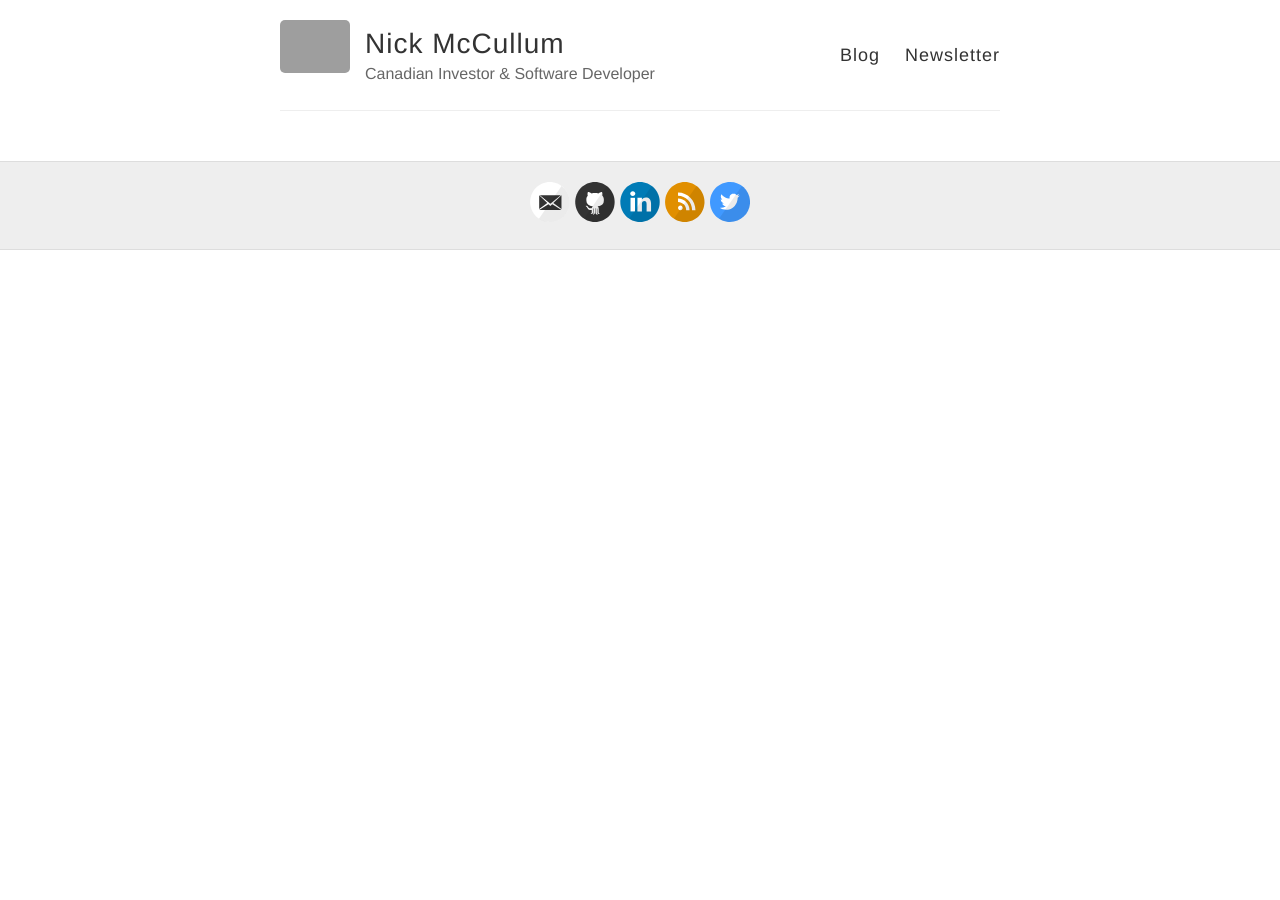
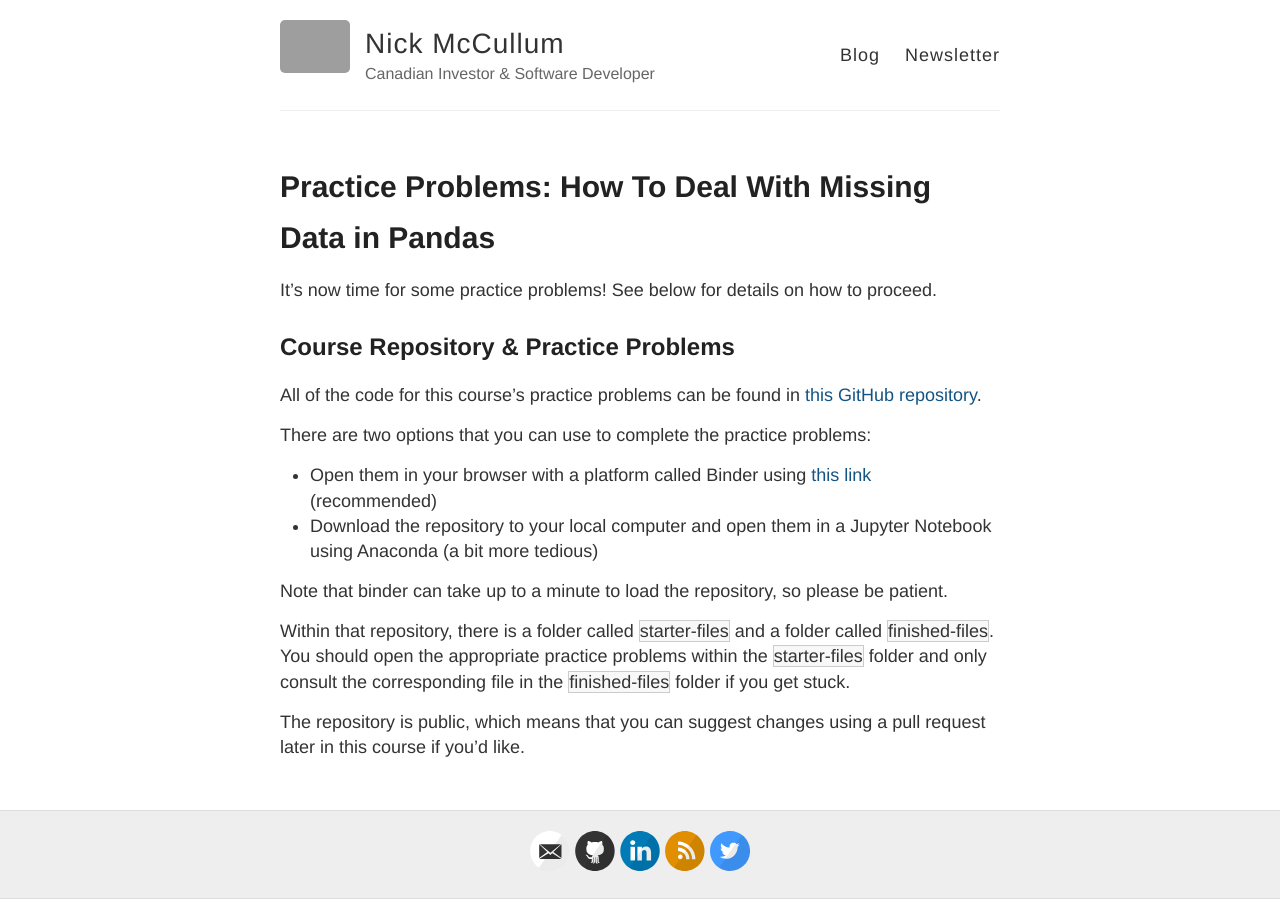
Before and after one commit to rosyberti/website, a Jekyll site: the page built from advanced-python/missing-data-pandas-practice-problems.md, in a window 1280 px wide. Built offline with Jekyll 4.4.1, drawn with Linux system fonts in a browser that asks for light colours; our own code applies the rules of GitHub Pages for plain Markdown files; grey boxes are pictures that could not be loaded.

Commit message:
added practice problem text

```diff
--- a/advanced-python/missing-data-pandas-practice-problems.md
+++ b/advanced-python/missing-data-pandas-practice-problems.md
@@ -1,4 +1,21 @@
 ---
 layout: page
-title: Practice Problems: How To Deal With Missing Data in Pandas
+title: 'Practice Problems: How To Deal With Missing Data in Pandas'
 ---
+
+It's now time for some practice problems! See below for details on how to proceed.
+
+## Course Repository & Practice Problems
+
+All of the code for this course's practice problems can be found in [this GitHub repository](https://github.com/nicholasmccullum/advanced-python).
+
+There are two options that you can use to complete the practice problems:
+
+* Open them in your browser with a platform called Binder using [this link](https://mybinder.org/v2/gh/nicholasmccullum/advanced-python/master) (recommended)
+* Download the repository to your local computer and open them in a Jupyter Notebook using Anaconda (a bit more tedious)
+
+Note that binder can take up to a minute to load the repository, so please be patient.
+
+Within that repository, there is a folder called `starter-files` and a folder called `finished-files`. You should open the appropriate practice problems within the `starter-files` folder and only consult the corresponding file in the `finished-files` folder if you get stuck.
+
+The repository is public, which means that you can suggest changes using a pull request later in this course if you’d like.
```
